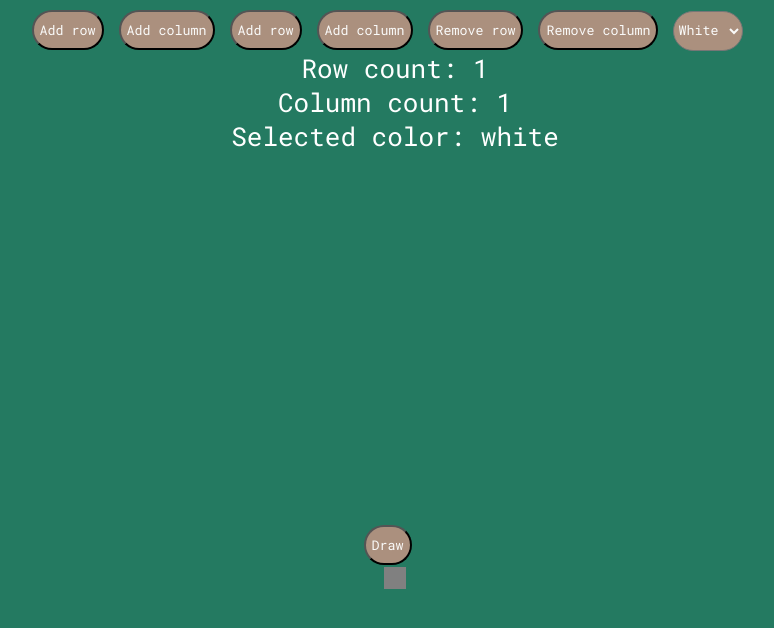
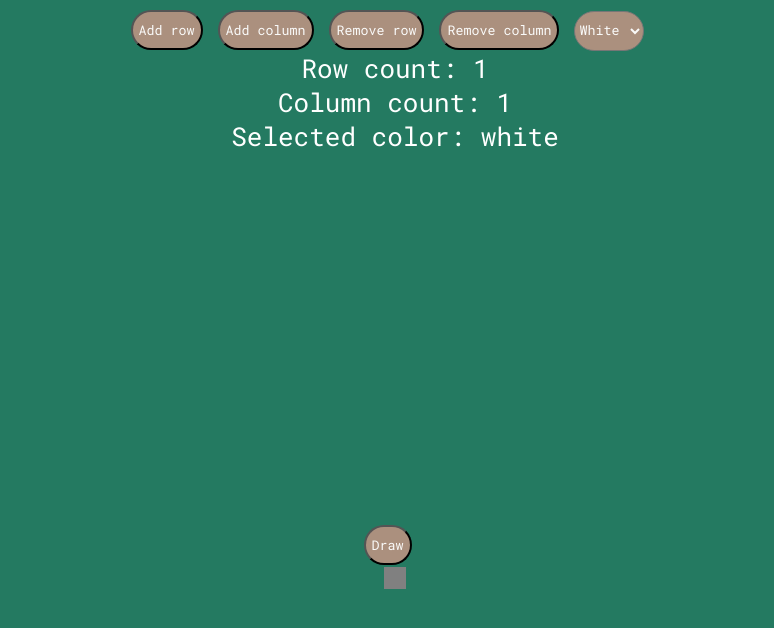
Before and after one commit to Arman-Berek/DOMChallenges3, a React (Create React App) app: page / in a window 1280 px wide. Shown: the top 628 px of the page, without its empty margins (245-1019 px from the left). Built offline with nearby package versions, Linux system fonts and the light colour scheme.

Commit message:
removed extra buttons from conflict

```diff
--- a/src/App.js
+++ b/src/App.js
@@ -64,8 +64,6 @@ class App extends Component{
           <div className="button-background">
           <button class="inputs" onClick={this.incrementRow}> Add row </button>
           <button class="inputs" onClick={this.incrementColumn}> Add column </button>
-          <button class="inputs" onClick={this.incrementRow}> Add row </button>
-          <button class="inputs" onClick={this.incrementColumn}> Add column </button>
           <button class="inputs" onClick={this.decrementRow}> Remove row </button>
           <button class="inputs" onClick={this.decrementColumn}> Remove column </button>
           <select class="inputs" onChange={this.updateColor}>
```
